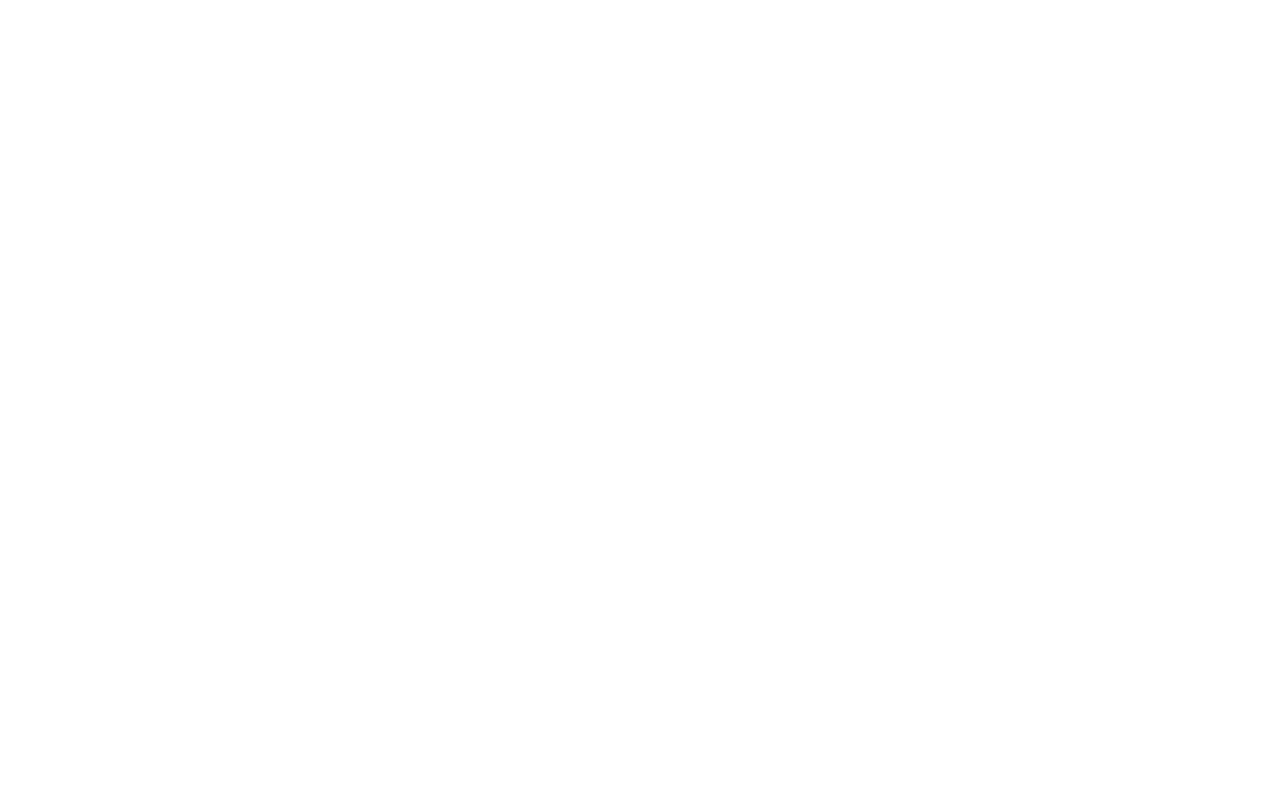
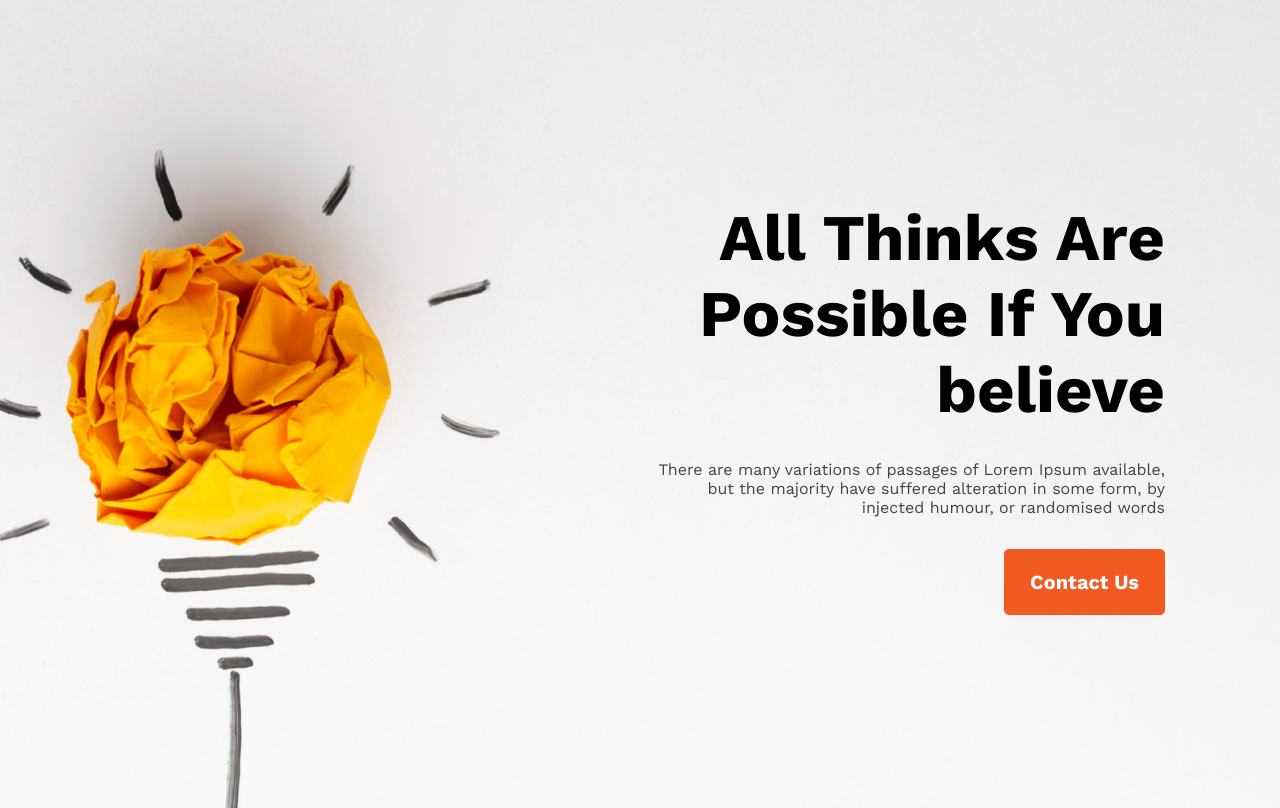
Before and after one commit to emhsami/new-year-sami, a plain HTML site: page index.html in a window 1280 px wide. Drawn offline with nearby package versions, Linux system fonts and the light colour scheme.

Commit message:
header section done

```diff
--- a/index.html
+++ b/index.html
@@ -1,14 +1,24 @@
 <!DOCTYPE html>
 <html lang="en">
+
 <head>
     <meta charset="UTF-8">
     <meta name="viewport" content="width=device-width, initial-scale=1.0">
     <title>New Year Sami</title>
     <link rel="stylesheet" href="style.css">
+    <link rel="preconnect" href="https://fonts.googleapis.com">
+    <link rel="preconnect" href="https://fonts.gstatic.com" crossorigin>
+    <link href="https://fonts.googleapis.com/css2?family=Work+Sans:wght@400;700&display=swap" rel="stylesheet">
 </head>
+
 <body>
     <header>
-
+        <div class="banner-info">
+            <h1>All Thinks Are Possible If You believe</h1>
+            <p>There are many variations of passages of Lorem Ipsum available, but the majority have suffered alteration
+                in some form, by injected humour, or randomised words</p>
+            <button class="banner-btn">Contact Us</button>
+        </div>
     </header>
     <main>
 
@@ -17,4 +27,5 @@
 
     </footer>
 </body>
+
 </html>
--- a/style.css
+++ b/style.css
@@ -0,0 +1,45 @@
+* {
+    margin: 0;
+    padding: 0;
+    font-family: 'Work Sans', sans-serif;
+}
+
+/* --------------------------------- Header Section Styles--------------------------------- */
+header {
+    background-image: url(images/banner/banner1.png);
+    background-size: cover;
+    background-position: center;
+    height: 808px;
+    text-align: end;
+}
+
+.banner-info{
+    position: absolute;
+    top: 25%;
+    left: 50%;
+    width: 525px;
+}
+
+header h1 {
+    text-align: right;
+    font-size: 65px;
+    font-weight: 700;
+}
+
+header p {
+    color: #444343;
+    font-size: 16px;
+    padding: 32px 0;
+    /* padding-bottom: 32px; */
+}
+
+
+.banner-btn {
+    font-size: 20px;
+    font-weight: 700;
+    border: 0;
+    color: #fff;
+    border-radius: 5px;
+    background: #F15B22;
+    padding: 21px 26px;
+}
```
